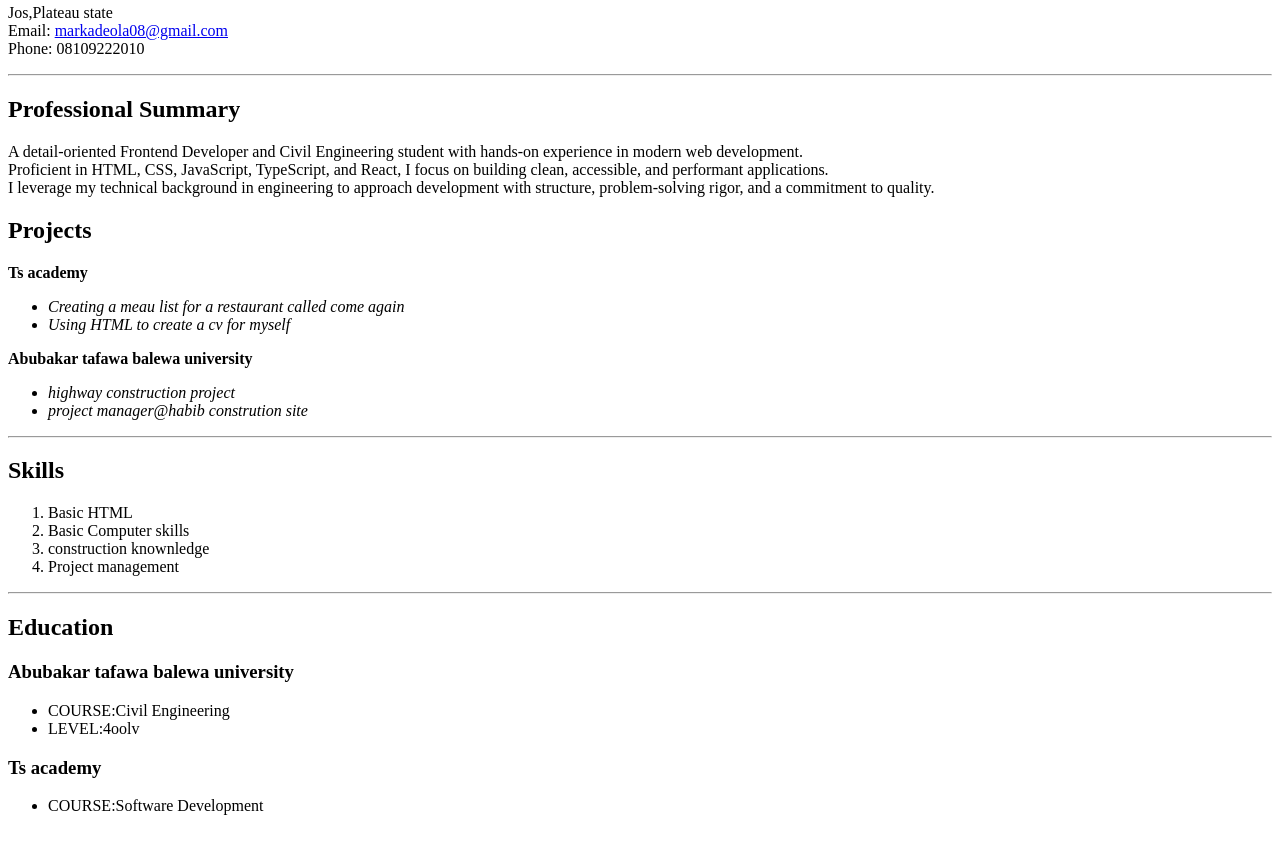
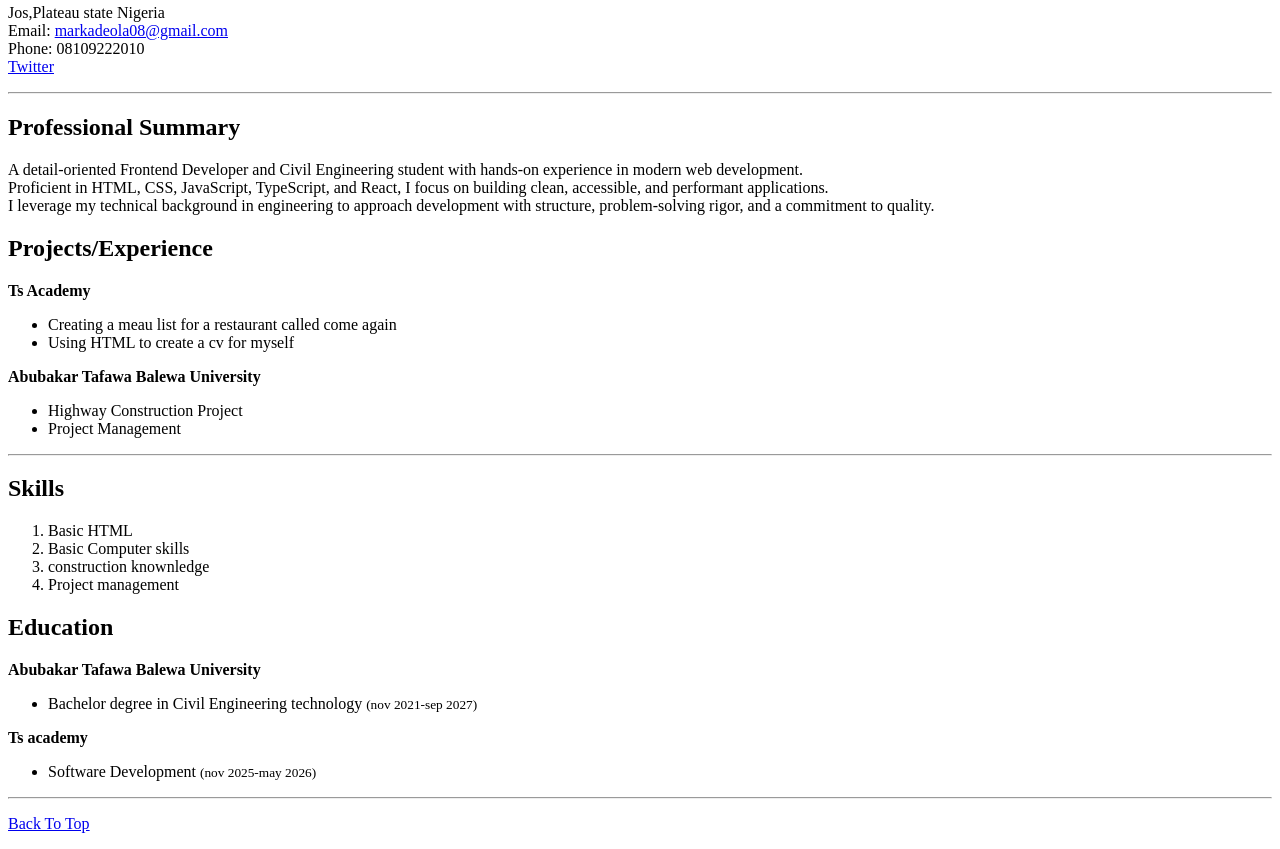
Before and after one commit to markadeola/html-cv, a plain HTML site: page index.html in a window 1280 px wide. Shown: the part 171-1020 px from the top of the page. Drawn offline with Linux system fonts and the light colour scheme.

Commit message:
just trying stuffs

```diff
--- a/index.html
+++ b/index.html
@@ -1,3 +1,4 @@
+
 <!DOCTYPE html>
 <html lang="en">
 <head>
@@ -6,43 +7,40 @@
     <title>Mark curriculum vitae</title>
 </head>
 <body>
-    <!-- HEADER SECTION -->
-<header>
+    <!-- This is the header section -->
+<div class="" id="contant_details">
     <h1>Mark Adeola Kolawole</h1>
     <img src="mypics.JPG" alt="Photo of me" width="100">
     <p>
-        Jos,Plateau state<br>
+        Jos,Plateau state <span>Nigeria</span><br>
         Email: <a href="mailto:markadeola08@gmail.com">markadeola08@gmail.com</a><br>
-        Phone: 08109222010
-    </p>
-</header>
-<hr>
-    <!-- PROFESSIONAL SUMMARY -->
-<section>
+        Phone: 08109222010<br>
+        <a href="https://x.com/sectormili?s=21">Twitter</a>
+   </p>
+  </div>
+  <hr>
+    <!-- This is my professional summary section -->
+  <div class="" id="Professional_Summary&Experience">
     <h2>Professional Summary</h2>
     <p>
-    A detail-oriented Frontend Developer and Civil Engineering student with hands-on experience in modern web development.<br>
-    Proficient in HTML, CSS, JavaScript, TypeScript, and React, I focus on building clean, accessible, and performant applications.<br>
-    I leverage my technical background in engineering to approach development with structure, problem-solving rigor, and a commitment to quality.
+    A detail-oriented Frontend Developer and Civil Engineering student with hands-on experience in modern web development.<br>Proficient in HTML, CSS, JavaScript, TypeScript, and React, I focus on building clean, accessible, and performant applications.<br>I leverage my technical background in engineering to approach development with structure, problem-solving rigor, and a commitment to quality.
     </p>
-</section>
-    <!-- PROJECT SECTION -->
-<section>
-    <h2>Projects</h2>
-    <p><strong>Ts academy</strong></p>
+  <!-- This is my project section -->
+    <h2>Projects/Experience</h2>
+    <p><b>Ts Academy</b></p>
     <ul>
-        <li><em>Creating a meau list for a restaurant called come again</em></li>
-        <li><em>Using HTML to create a cv for myself</em></li>
+      <li>Creating a meau list for a restaurant called <span>come again</span></li>
+        <li>Using HTML to create a cv for myself</li>
     </ul>
-    <p><strong>Abubakar tafawa balewa university</strong></p>
+    <p><strong>Abubakar Tafawa Balewa University</strong></p>
     <ul>
-        <li><em>highway construction project</em></li>
-        <li><em>project manager@habib constrution site</em></li>
+        <li>Highway Construction Project</li>
+      <li>Project Management</li>
     </ul>
-</section>
-<hr>
-    <!--SKILLS SECTION-->
-<section>
+</div>
+ <hr>
+    <!-- This is my skills section-->
+  <div class="" id="Skills&Eduction">
     <h2>Skills</h2>
     <ol>
     <li>Basic HTML</li>
@@ -50,20 +48,18 @@
     <li>construction knownledge</li>
     <li>Project management</li>
     </ol>
-</section>
-<hr>
-    <!-- EDUCATION SECTION-->
-<section>
+    <!-- This is my education section-->
     <h2>Education</h2>
-    <h3>Abubakar tafawa balewa university</h3>
+  <p><b>Abubakar Tafawa Balewa University</b></p>
     <ul>
-        <li>COURSE:Civil Engineering</li>
-        <li>LEVEL:4oolv</li>
+        <li>Bachelor degree in Civil Engineering technology <small>(nov 2021-sep 2027)</small></li>
     </ul>
-    <h3>Ts academy</h3>
+  <p><b>Ts academy</b></p>
     <ul>
-        <li>COURSE:Software Development</li>
+        <li>Software Development <small>(nov 2025-may 2026)</small></li>
     </ul>
-</section>
+  </div>
+  <hr>
+  <p><a href="#">Back To Top</a></p>
 </body>
 </html>
```
Also changed, not shown: indexcv.html (deleted, +0 -65 lines).
